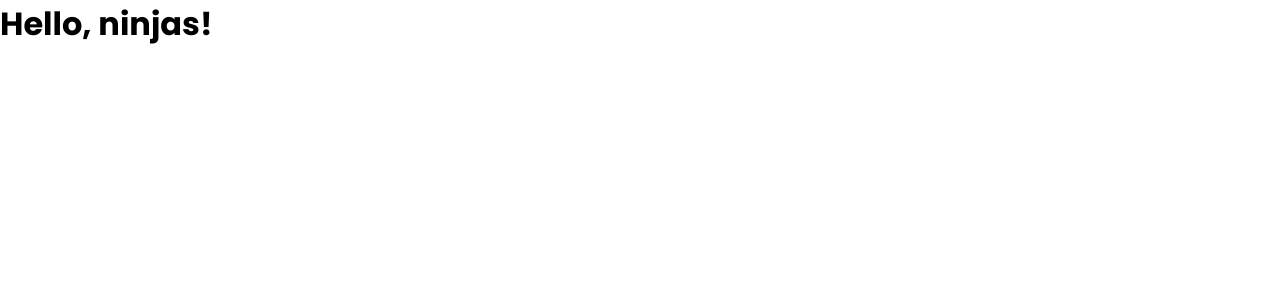
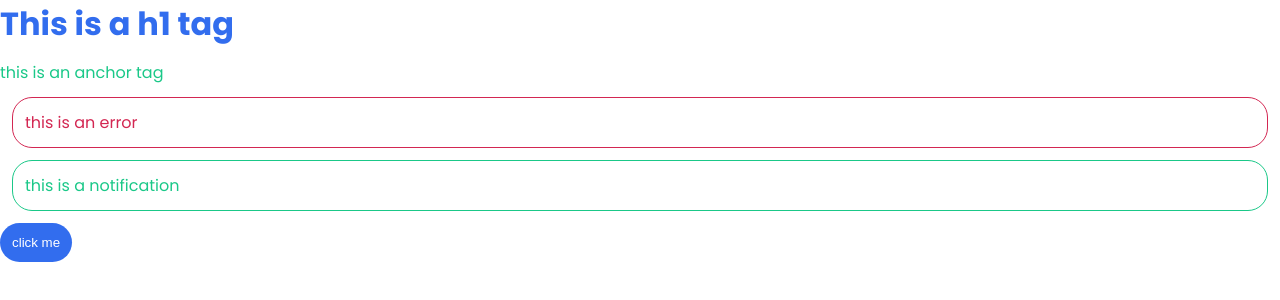
Before and after one commit to kkgan02/sass-t1, a website: page index.html in a window 1280 px wide. Drawn offline with Linux system fonts and the light colour scheme.

Commit message:
L2-variable

```diff
--- a/index.html
+++ b/index.html
@@ -7,6 +7,10 @@
     <title>Complete SASS</title>
 </head>
 <body>
-    <h1>Hello, ninjas!</h1>
+    <h1>This is a h1 tag</h1>
+    <a href="#">this is an anchor tag</a>
+    <p class="error">this is an error</p>
+    <p class="notification">this is a notification</p>
+    <button>click me</button>
 </body>
 </html>
--- a/index.scss
+++ b/index.scss
@@ -29,8 +29,50 @@ img {
   max-width: 100%;
 }
 
+// theme colors
+$primary: #326dee;
+$secondary: #1ac888;
+$error: #d32752;
+$info: #f6c31c;
+
+// spacing
+$base-padding: 0.75rem;
+$base-margin: 0.75rem;
+
+// borders
+$base-border-thickness: 1px;
+$base-border-radius: 20px;
+
 h1 {
-  a {
-    color: red;
-  }
+    color: $primary;
+    margin-bottom: $base-margin;
 }
+
+a {
+    color: $secondary;
+}
+button {
+    color: white;
+    border: 0;
+    background: $primary;
+    border-radius: $base-border-radius;
+    padding: $base-padding;
+}
+.error {
+    color: $error;
+    border-color: $error;
+    border-style: solid;
+    margin: $base-margin;
+    padding: $base-padding;
+    border-radius: $base-border-radius;
+    border-width: $base-border-thickness;
+}
+.notification {
+    color: $secondary;
+    border-color: $secondary;
+    border-style: solid;
+    margin: $base-margin;
+    padding: $base-padding;
+    border-radius: $base-border-radius;
+    border-width: $base-border-thickness;
+}
```
Also changed, not shown: css/index.css.
